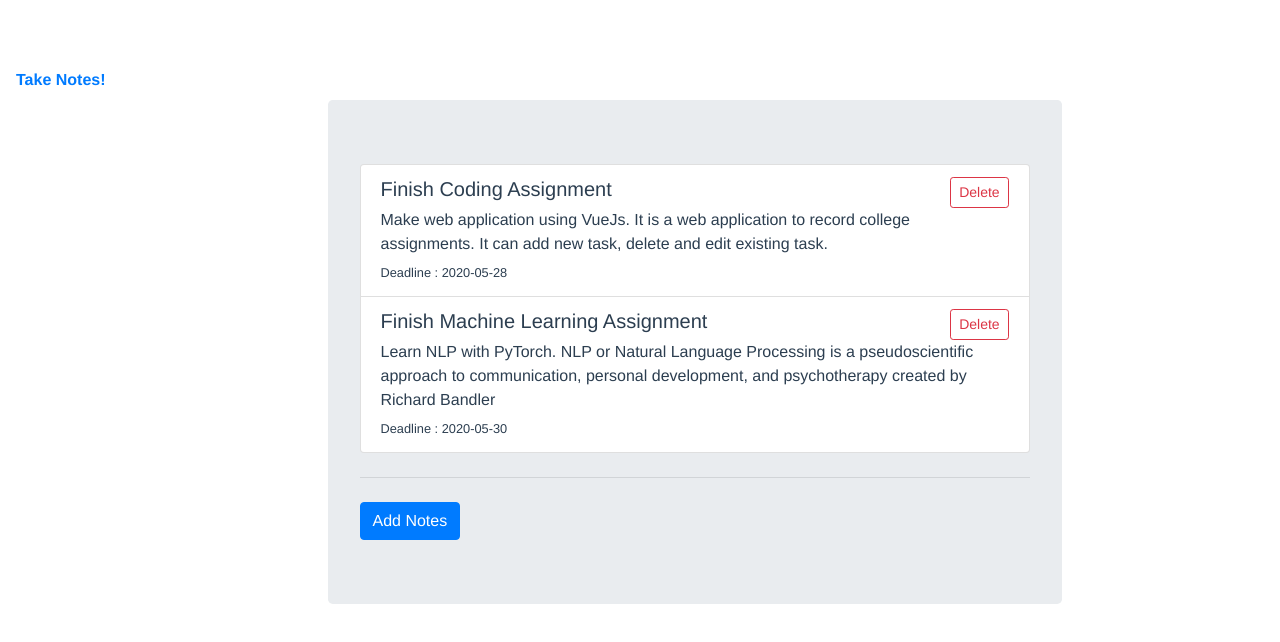
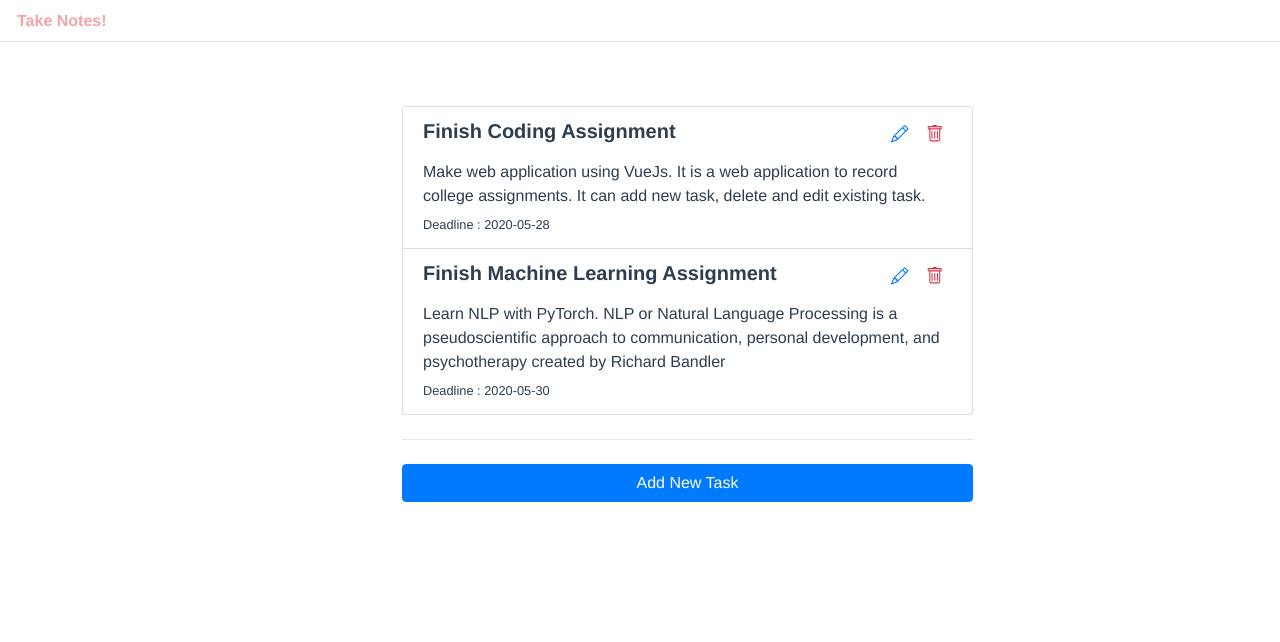
Before and after one commit to sekarlm/Take-Notes, a Vue app: page / in a window 1280 px wide. Shown: the top 642 px of the page. Built offline with nearby package versions, Linux system fonts and the light colour scheme.

Commit message:
add some style on button, input box, text

```diff
--- a/src/App.vue
+++ b/src/App.vue
@@ -21,8 +21,7 @@ export default {
 	font-family: Avenir, Helvetica, Arial, sans-serif;
 	-webkit-font-smoothing: antialiased;
 	-moz-osx-font-smoothing: grayscale;
-	/* text-align: center; */
 	color: #2c3e50;
-	margin-top: 60px;
+	margin-top: 0px;
 }
 </style>
--- a/src/components/Header.vue
+++ b/src/components/Header.vue
@@ -1,7 +1,19 @@
 <template>
     <div>
-        <b-nav>
-            <b-nav-item active><router-link to='/'><b>Take Notes!</b></router-link></b-nav-item>
+        <b-nav tabs>
+            <b-nav-item class="home">
+                <router-link to='/'><b>Take Notes!</b></router-link>
+            </b-nav-item>
         </b-nav>
     </div>
 </template>
+
+<style scoped>
+.home b {
+    color: #f4a4a4;
+}
+.home :hover {
+    color: #df8080;
+    text-decoration: none;
+}
+</style>
--- a/src/components/ItemsContainer.vue
+++ b/src/components/ItemsContainer.vue
@@ -1,19 +1,25 @@
 <template>
-    <div>
-        <b-row>
-            <b-col sm="7" offset="3">
-                <b-jumbotron>
-                    <b-list-group>
-                        <b-list-group-item
+    <div class="container">
+        <b-row class="row-container">
+            <b-col class="col-container" sm="7" offset="3">
+                <b-jumbotron class="task-container">
+
+                    <b-list-group class="group-task">
+                        <b-list-group-item id="list-task"
                         v-for="(todo, index) in todos"
                         :key="todo.id"
                         class="flex-column align-items-start">
 
-                            <div class="ItemContainer" v-if="!todo.editing" @dblclick="editTodo(todo)">
-                                <div class="d-flex w-100 justify-content-between">
+                            <div class="item-container" v-if="!todo.editing">
+                                <div class="d-flex w-100 justify-content-between" id="header-task-list">
                                     <h5 class="mb-1">{{ todo.title }}</h5>
                                     <div class="btn-group">
-                                        <b-button size="sm" class="btn" @click="deleteTodo(index)" variant="outline-danger">Delete</b-button>
+                                        <b-button class="edit-btn" size="sm" @click="editTodo(todo)">
+                                            <b-icon icon="pencil" variant="primary" ></b-icon>
+                                        </b-button>
+                                        <b-button class="delete-btn" size="sm" @click="deleteTodo(index)">
+                                            <b-icon icon="trash" variant="danger" ></b-icon>
+                                        </b-button>
                                     </div>
                                 </div>
 
@@ -24,8 +30,7 @@
                                 <small>Deadline : {{ todo.deadline }}</small>
                             </div>
 
-                            <div class="editContainer" v-else @blur="doneEdit(todo)">
-                                <div class="flex-column align-items-start">
+                            <div class="edit-container" v-else @blur="doneEdit(todo)">
                                     <b-form-input
                                         id="title-edit"
                                         v-model="todo.title"
@@ -39,14 +44,14 @@
                                         id="deadline-edit"
                                         v-model="todo.deadline"
                                     ></b-form-input>
-                                    <b-button @click="doneEdit(todo)" variant="primary">Submit</b-button>
-                                </div>
+                                    <b-button class="done-btn" @click="doneEdit(todo)" variant="outline-primary">Done</b-button>
                             </div>
 
                         </b-list-group-item>
                     </b-list-group>
+
                     <hr class="my-4">
-                    <b-button v-b-modal.modal-add-notes variant="primary">Add Notes</b-button>
+                    <b-button class="add-btn" block v-b-modal.modal-add-notes variant="primary">Add New Task</b-button>
                 </b-jumbotron>
 
                 <b-modal
@@ -103,13 +108,9 @@
 
 <script>
 import moment from 'moment'
-// import EditForm from './EditForm.vue'
 
 export default {
     name: 'Items',
-    components: {
-        // EditForm
-    },
     data() {
         return {
             todo_input: {
@@ -192,4 +193,24 @@ export default {
 </script>
 
 <style scoped>
+.task-container {
+    background-color: white;
+    height: 100%;
+}
+.delete-btn, .edit-btn {
+    border-color: white;
+    background-color: white;
+}
+#header-task-list {
+    margin-bottom: 10px;
+}
+#header-task-list h5 {
+    font-weight: bold;
+}
+.edit-container {
+    margin: 10px 2px;
+}
+#title-edit, #description-edit, #deadline-edit {
+    margin-bottom: 10px;
+}
 </style>
```
